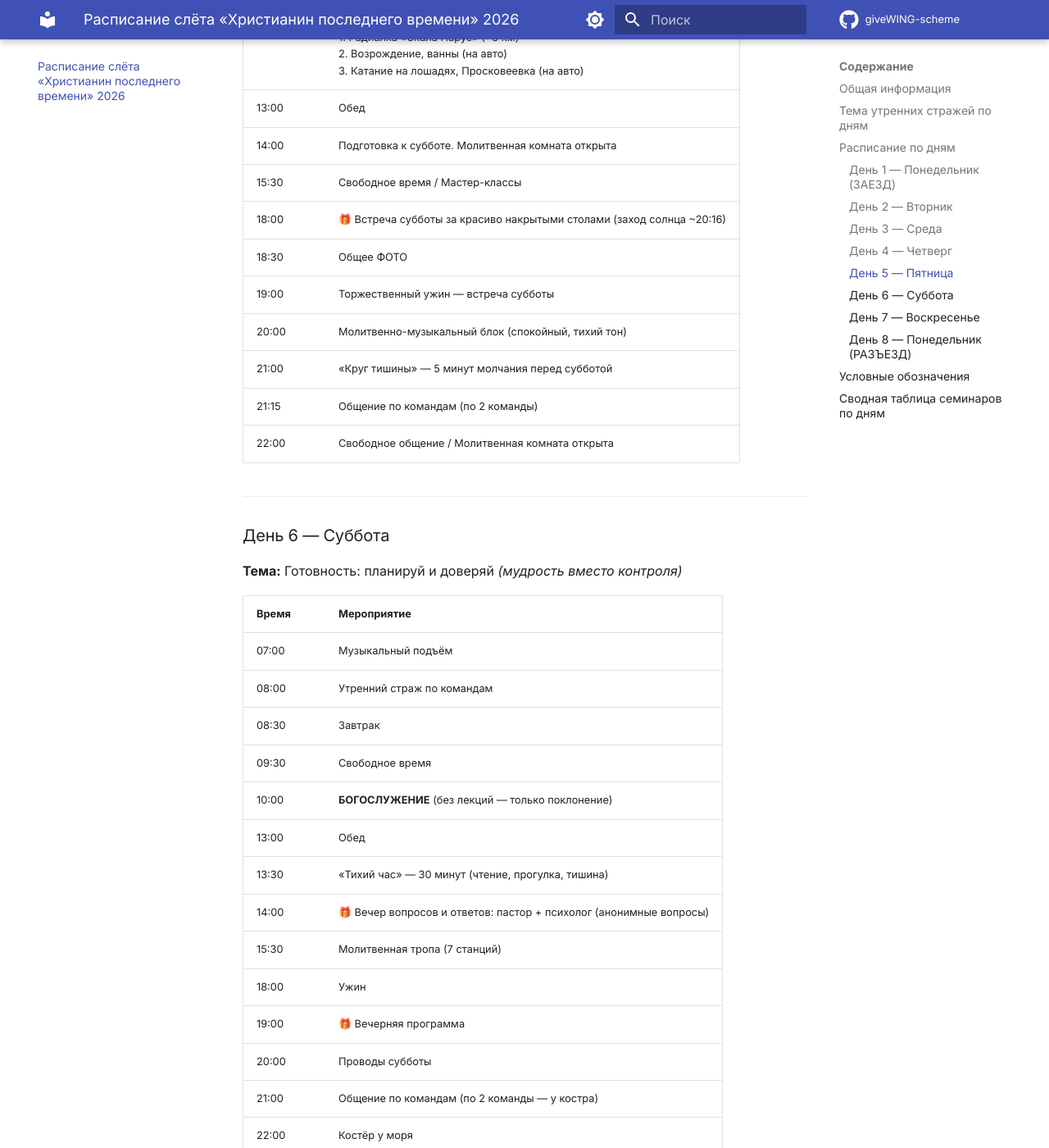
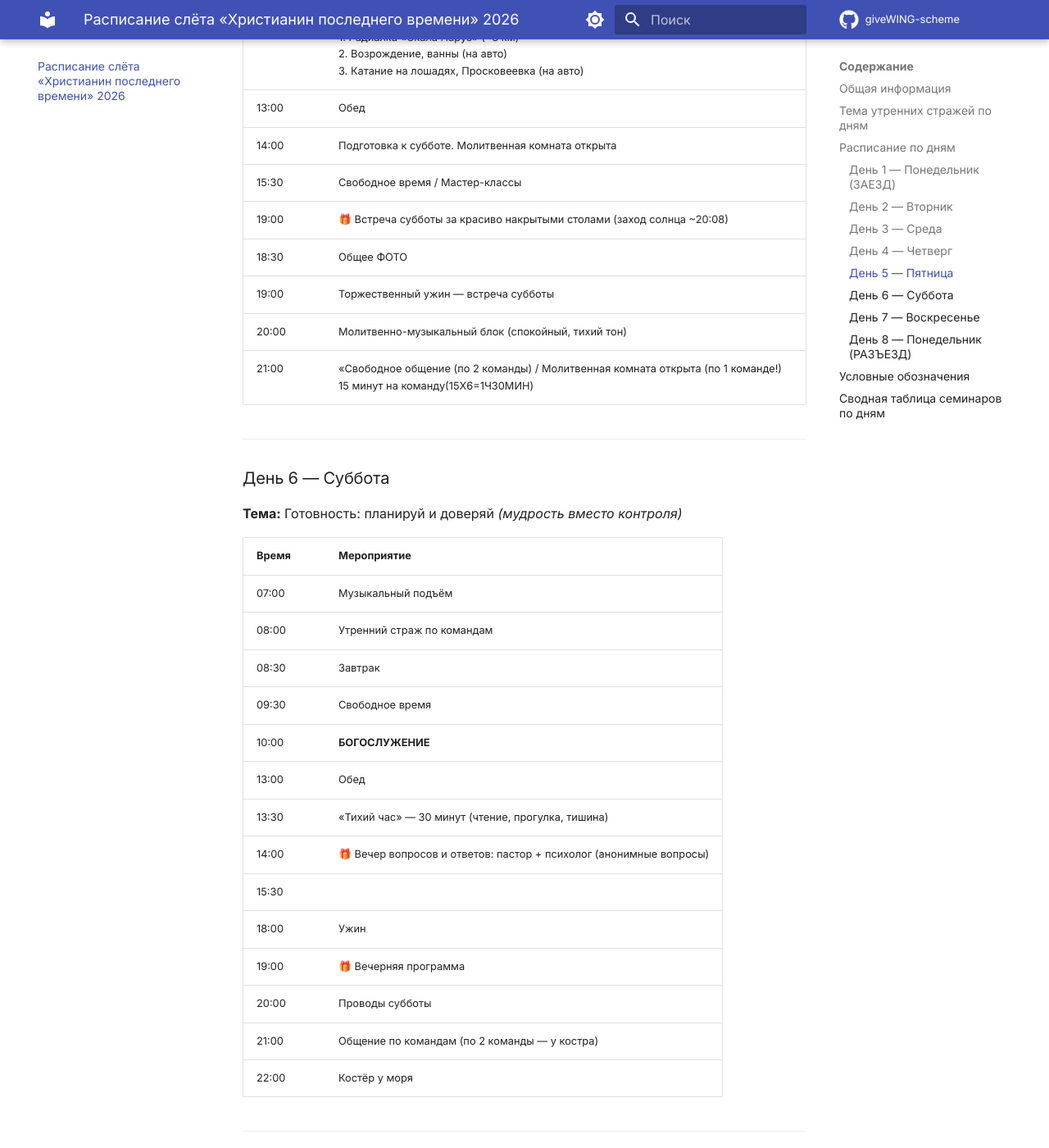
Before and after one commit to DanielFilinski/giveWING-scheme, an MkDocs documentation site: the page built from 2026/schedule26.md, in a window 1280 px wide and 1400 px high, scrolled down 4177 px. Shown: the whole window at 82% size. Built offline with MkDocs 1.6.1 and Material for MkDocs 9.7.7, drawn with Linux system fonts in a browser that asks for light colours; comment, search, counter and statistics services are not loaded; some of the changed text lies outside the part shown.

Commit message:
расписание

```diff
--- a/2026/schedule26.md
+++ b/2026/schedule26.md
@@ -117,13 +117,11 @@
 | 13:00 | Обед |
 | 14:00 | Подготовка к субботе. Молитвенная комната открыта |
 | 15:30 | Свободное время / Мастер-классы |
-| 18:00 | 🎁 Встреча субботы за красиво накрытыми столами (заход солнца ~20:16) |
+| 19:00 | 🎁 Встреча субботы за красиво накрытыми столами (заход солнца ~20:08) |+Ужин
 | 18:30 | Общее ФОТО |
 | 19:00 | Торжественный ужин — встреча субботы |
 | 20:00 | Молитвенно-музыкальный блок (спокойный, тихий тон) |
-| 21:00 | «Круг тишины» — 5 минут молчания перед субботой |
-| 21:15 | Общение по командам (по 2 команды) |
-| 22:00 | Свободное общение / Молитвенная комната открыта |
+| 21:00 | «Свободное общение (по 2 команды)  / Молитвенная комната открыта (по 1 команде!) 15 минут на команду(15Х6=1Ч30МИН)
 
 ---
 
@@ -137,15 +135,15 @@
 | 08:00 | Утренний страж по командам |
 | 08:30 | Завтрак |
 | 09:30 | Свободное время |
-| 10:00 | **БОГОСЛУЖЕНИЕ** (без лекций — только поклонение) |
+| 10:00 | **БОГОСЛУЖЕНИЕ** |
 | 13:00 | Обед |
 | 13:30 | «Тихий час» — 30 минут (чтение, прогулка, тишина) |
 | 14:00 | 🎁 Вечер вопросов и ответов: пастор + психолог (анонимные вопросы) |
-| 15:30 | Молитвенная тропа (7 станций) |
+| 15:30 |
 | 18:00 | Ужин |
 | 19:00 | 🎁 Вечерняя программа |
 | 20:00 | Проводы субботы |
-| 21:00 | Общение по командам (по 2 команды — у костра) |
+| 21:00 | Общение по командам (по 2 команды — у костра) |Молитвенная комната открыта (по 1 команде!) 15 минут на команду
 | 22:00 | Костёр у моря |
 
 ---
```
Also changed, not shown: other parts of 2026/schedule26.md (+3 -3 lines).
